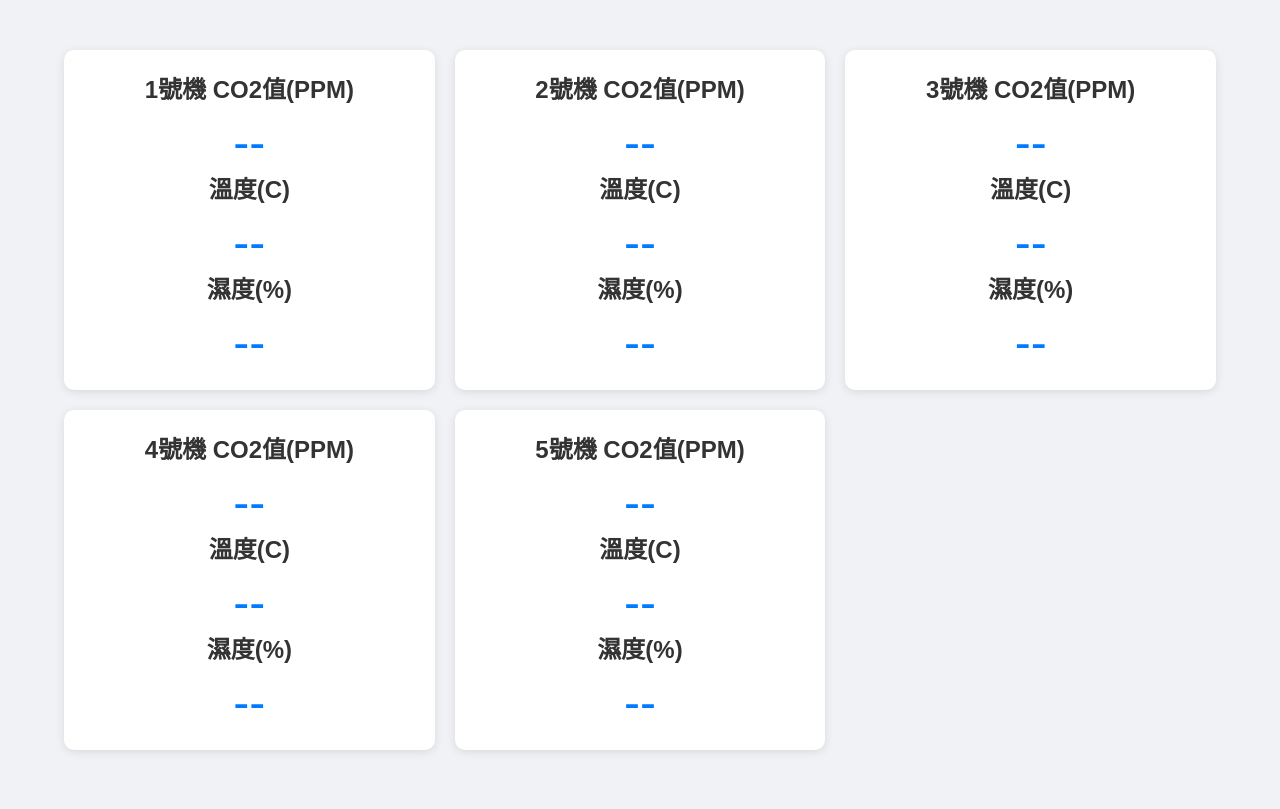
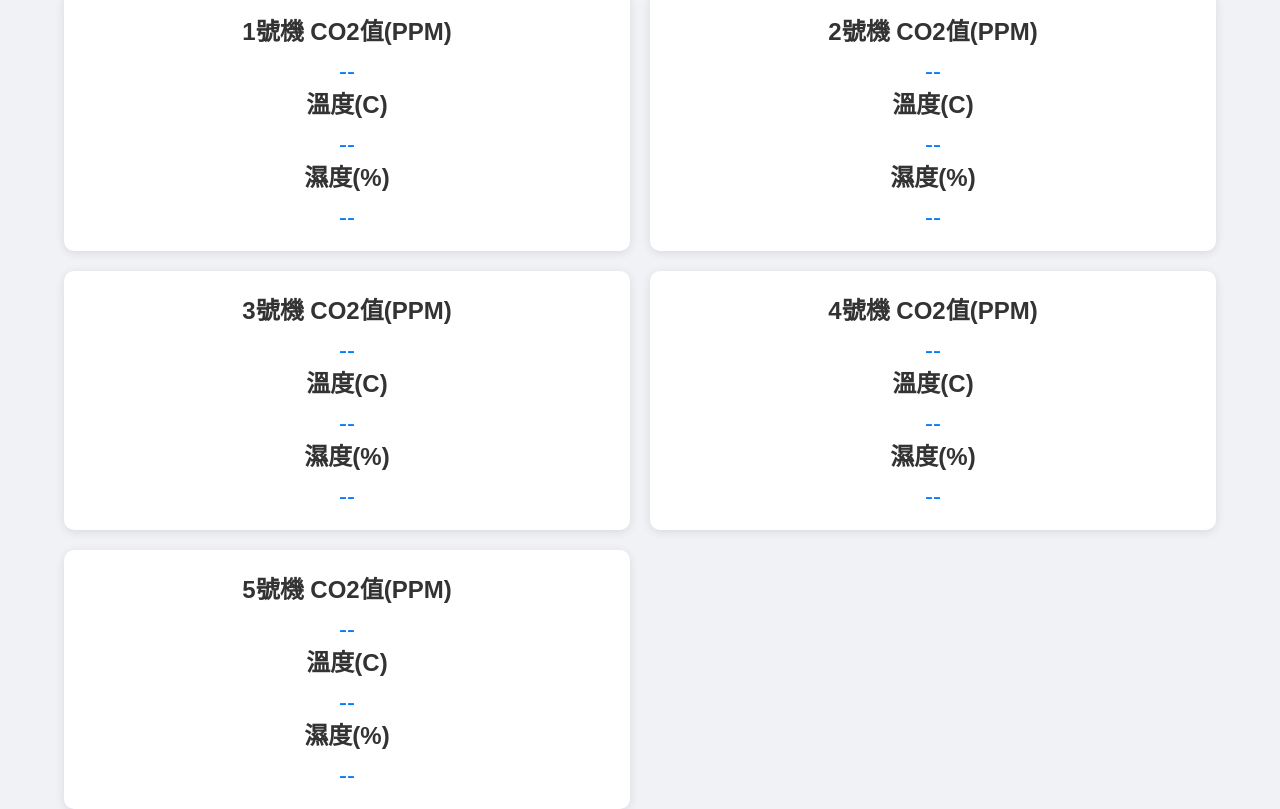
Before and after one commit to zzzrrr/ACO2, a plain HTML site: page index.html in a window 1280 px wide. Drawn offline with Linux system fonts and the light colour scheme; no server answers.

Commit message:
Update index.html

```diff
--- a/index.html
+++ b/index.html
@@ -16,7 +16,7 @@
         }
         .dashboard {
             display: grid;
-            grid-template-columns: repeat(3, 1fr);
+            grid-template-columns: repeat(2, 1fr);
             gap: 20px;
             width: 90%;
         }
@@ -33,7 +33,7 @@
             color: #333;
         }
         .panel p {
-            font-size: 48px;
+            font-size: 24px;
             color: #007bff;
             margin: 10px 0 0;
         }
```
